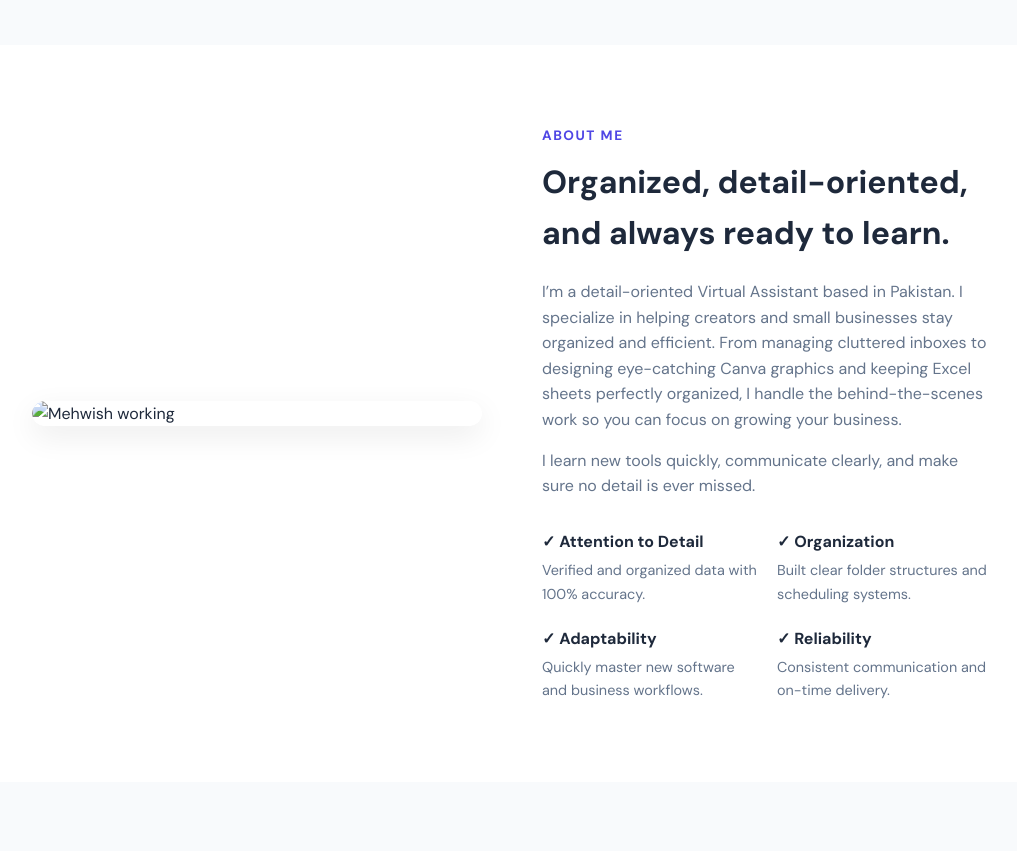
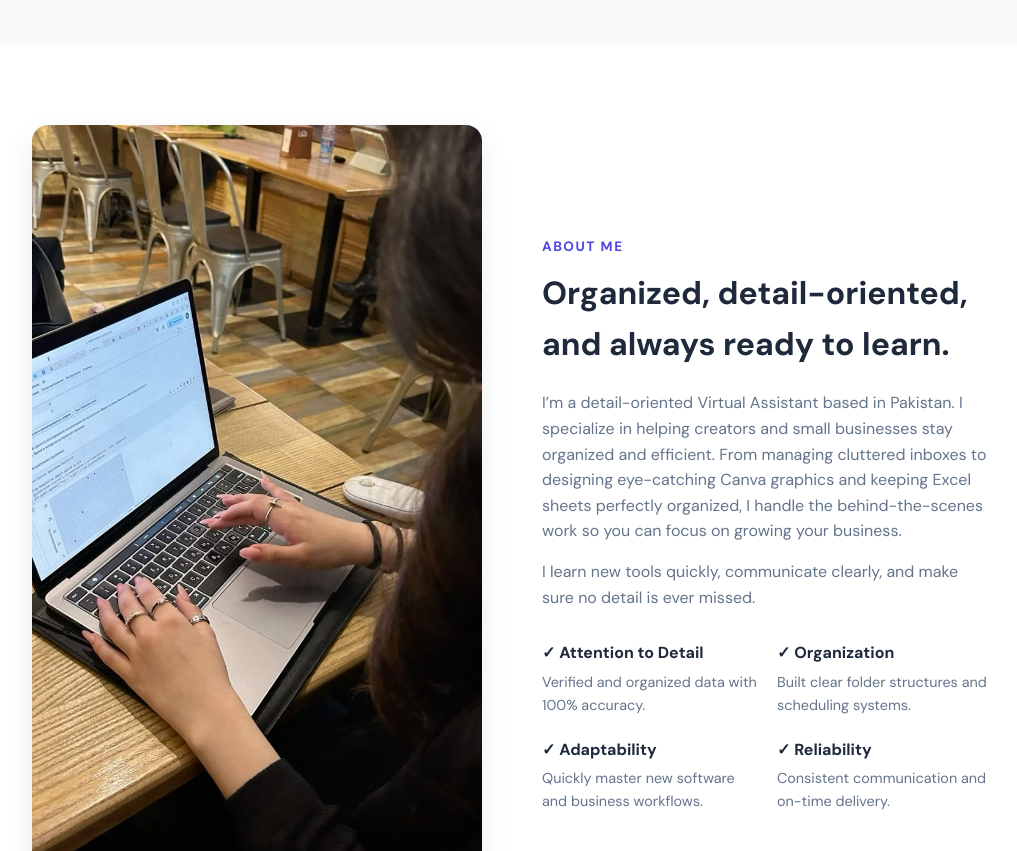
Before and after one commit to mehwishasghar958-lang/mehwish-va.github.io, a plain HTML site: page index.html in a window 1280 px wide. Shown: the part 1440-2291 px from the top of the page, without its empty margins (128-1145 px from the left). Drawn offline with Linux system fonts and the light colour scheme.

Commit message:
Update index.html

```diff
--- a/index.html
+++ b/index.html
@@ -238,9 +238,7 @@
             <div class="container about-container">
                 <!-- PICTURE 2 GOES HERE -->
                 <div class="about-image">
-                    <div class="about-image">
-    <img src="about.jpg" alt="Mehwish working">
-</div>
+                   <img src="about.jpg.jpg" alt="Mehwish working">
                 </div>
                 <div class="about-content">
                     <p class="eyebrow">ABOUT ME</p>
```
